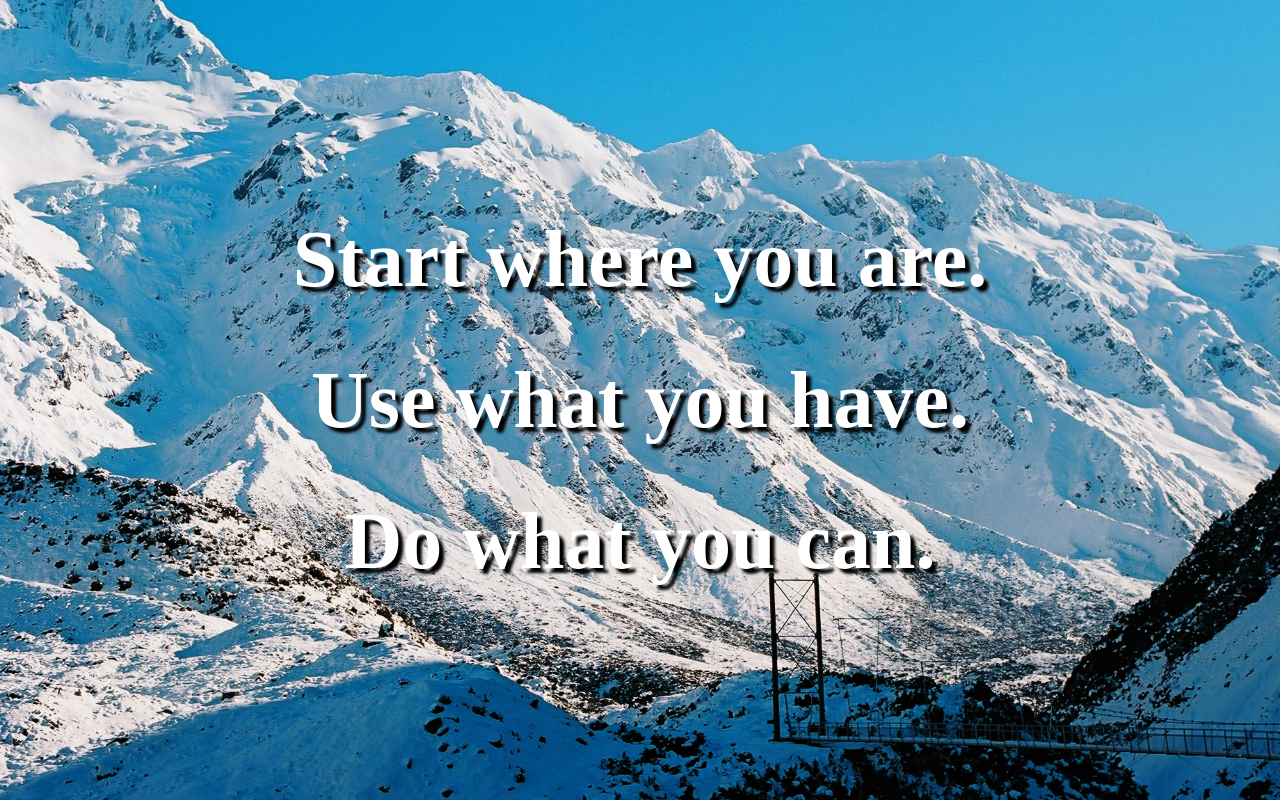
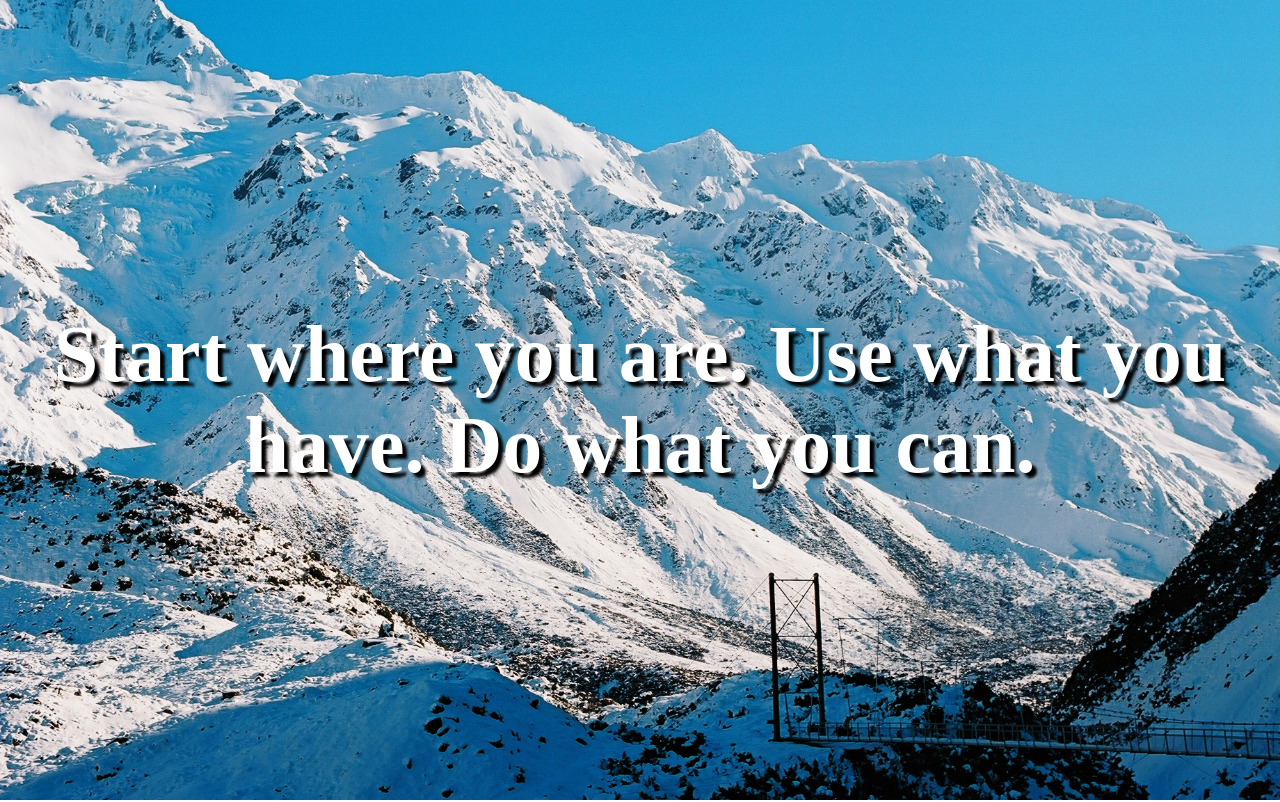
Before and after one commit to CKodes/gt-mship-kcxsw, a JavaScript app: page / in a window 1280 px wide. Shown: the top 802 px of the page. Built offline with nearby package versions, Linux system fonts and the light colour scheme.

Commit message:
refactor: JSX line break to keep only one h1 element, a11y best practice

```diff
--- a/src/components/Hero/index.js
+++ b/src/components/Hero/index.js
@@ -6,9 +6,11 @@ function Hero() {
     <>
       <header className='hero-holder'>
         <div className='hero-title'>
-          <h1>Start where you are.</h1>
-          <h1>Use what you have.</h1>
-          <h1>Do what you can.</h1>
+          <h1>
+            Start where you are.{'\n'}
+            Use what you have.{'\n'}
+            Do what you can.
+          </h1>
         </div>
       </header>
 
```
